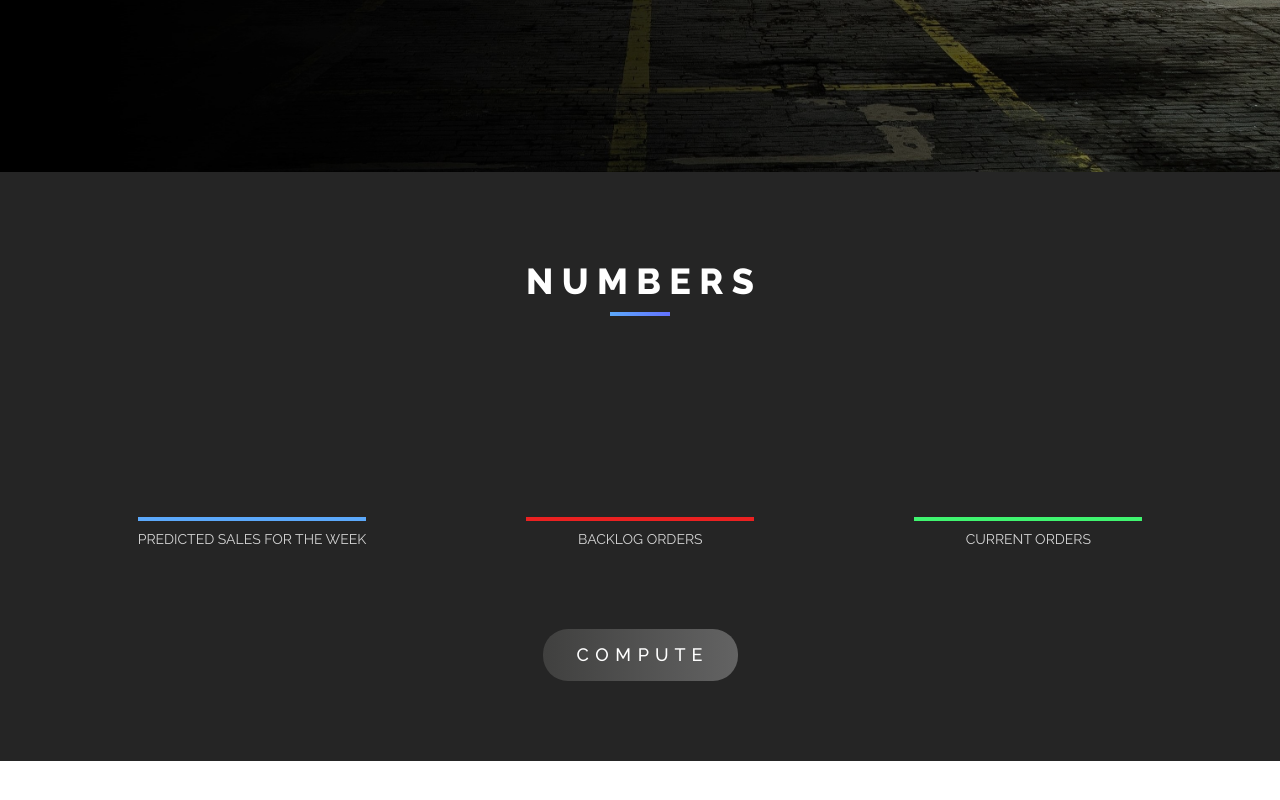
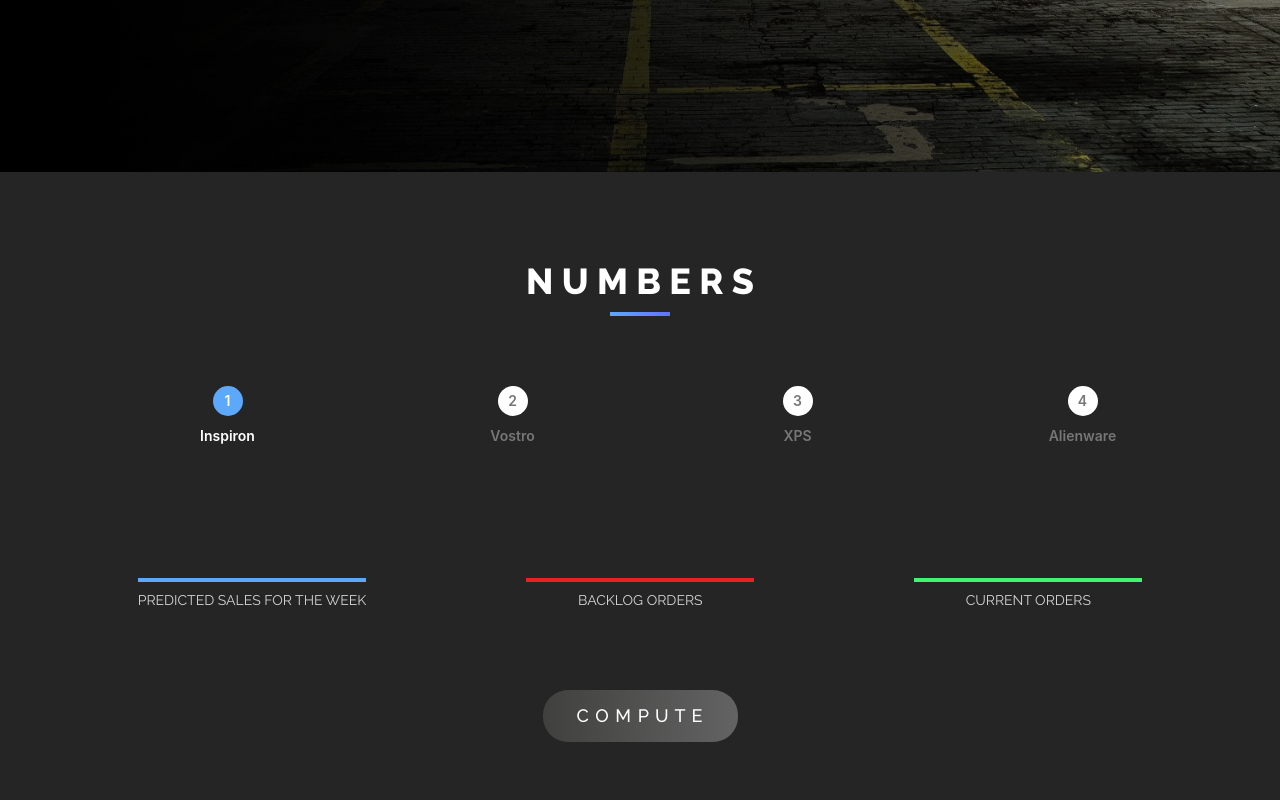
Before and after one commit to PranayBandaru/Manufacturing_Optimization, a React (Create React App) app: page / in a window 1280 px wide. Shown: the part 727-1527 px from the top of the page. Before the commit the page ends 1488 px from the top, so only its background shows below. Built offline with nearby package versions, Linux system fonts and the light colour scheme.

Commit message:
Initial stepper
Stepper UI created

```diff
--- a/package.json
+++ b/package.json
@@ -6,6 +6,7 @@
     "@testing-library/jest-dom": "^5.11.4",
     "@testing-library/react": "^11.1.0",
     "@testing-library/user-event": "^12.1.10",
+    "material-ui": "^0.20.2",
     "react": "^17.0.1",
     "react-dom": "^17.0.1",
     "react-scripts": "4.0.1",
--- a/public/css/style.css
+++ b/public/css/style.css
@@ -327,6 +327,58 @@
 	margin-top: 80px;
 	font-size: 18px;
 }
+
+.progressbar {
+	counter-reset: step;
+	}
+	.progressbar li{
+	list-style-type: none;
+	float: left;
+	width: 25%;
+	position:relative;
+	text-align: center;
+	font-weight: 600;
+	}
+	.progressbar li:before {
+	/* CSS for creating steper block before the li item*/
+	content:counter(step);
+	counter-increment: step;
+	height:30px;
+	width:30px;
+	line-height: 30px;
+	display:block;
+	text-align: center;
+	margin: 0 auto 10px auto;
+	border-radius: 50%;
+	background-color: white;
+	}
+	.progressbar li:after {
+	/* CSS for creating horizontal line*/
+	content:’’;
+	position: absolute;
+	width:100%;
+	height:2px;
+	background-color: #ddd;
+	top: 15px;
+	left: -50%;
+	z-index: -1;
+	}
+	.progressbar li:first-child:after {
+	content:none;
+	}
+	.progressbar li.active {
+	color:white;
+	padding-bottom: 1px;
+	}
+	.progressbar li.active:before {
+	border-color:#5ca9fb;
+	background-color: #5ca9fb;
+	}
+	.progressbar li.active + li:after{
+	background-color:#27ae60;
+	border: 0px;
+	}
+
 
 /* About Section */
 #about {
--- a/src/App.js
+++ b/src/App.js
@@ -12,7 +12,7 @@
       <div>
         <Navbar />
         <Header />
-        <Numbers />
+        <Numbers data = "C O M P U T E"/>
       </div>
     )
   }
--- a/src/components/numbers.js
+++ b/src/components/numbers.js
@@ -1,6 +1,11 @@
 import React from "react";
 
+var button_name = "N E X T";
+
+
 export class numbers extends React.Component {
+
+
   render() {
     return (
       <div id="numbers" className="text-center">
@@ -8,6 +13,16 @@
           <div className="col-md-10 col-md-offset-1 section-title">
             <h2>N u m b e r s</h2>
           </div>
+
+          <div className= "container">
+               <ul className="progressbar">
+                    <li className="active">Inspiron</li>
+                    <li>Vostro</li>
+                    <li>XPS</li>
+                    <li>Alienware</li>
+                </ul>
+          </div>
+
           <input type="number" id="pred_num" name="pred_num"></input>
           <input type="number" id="backlog_num" name="backlog_num"></input>
           <input type="number" id="current_ord_num" name="current_ord_num"></input>
@@ -22,7 +37,7 @@
           </a>
 
           <button id = "compute_button"
-                    className="btn btn-custom btn-lg page-scroll">C O M P U T E</button>
+                    className="btn btn-custom btn-lg page-scroll"> {this.props.data}</button>
           <div className="row">
 
           </div>
```
Also changed, not shown: src/logic_Algo.js (added, +34 -0 lines), 2 other files (tests, documents, lock files or other folders).
